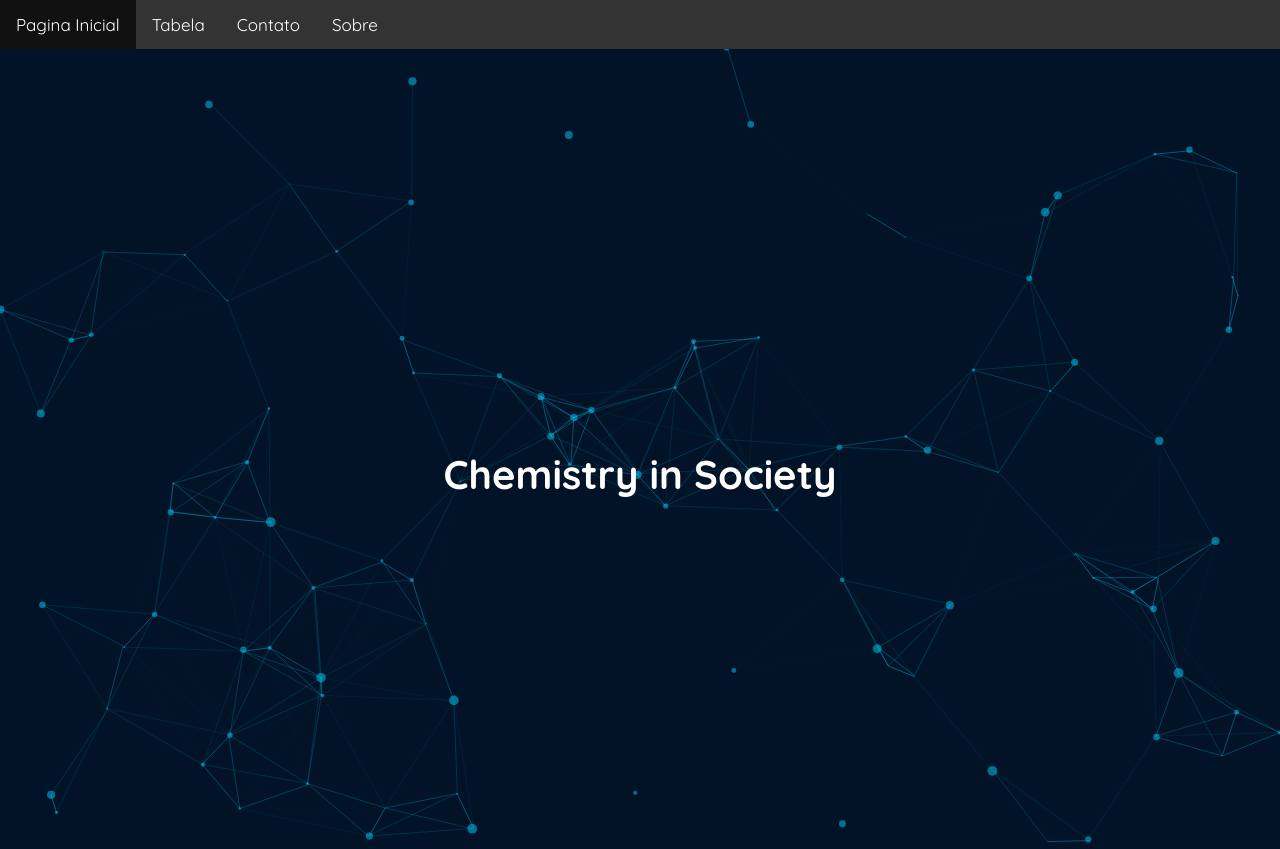
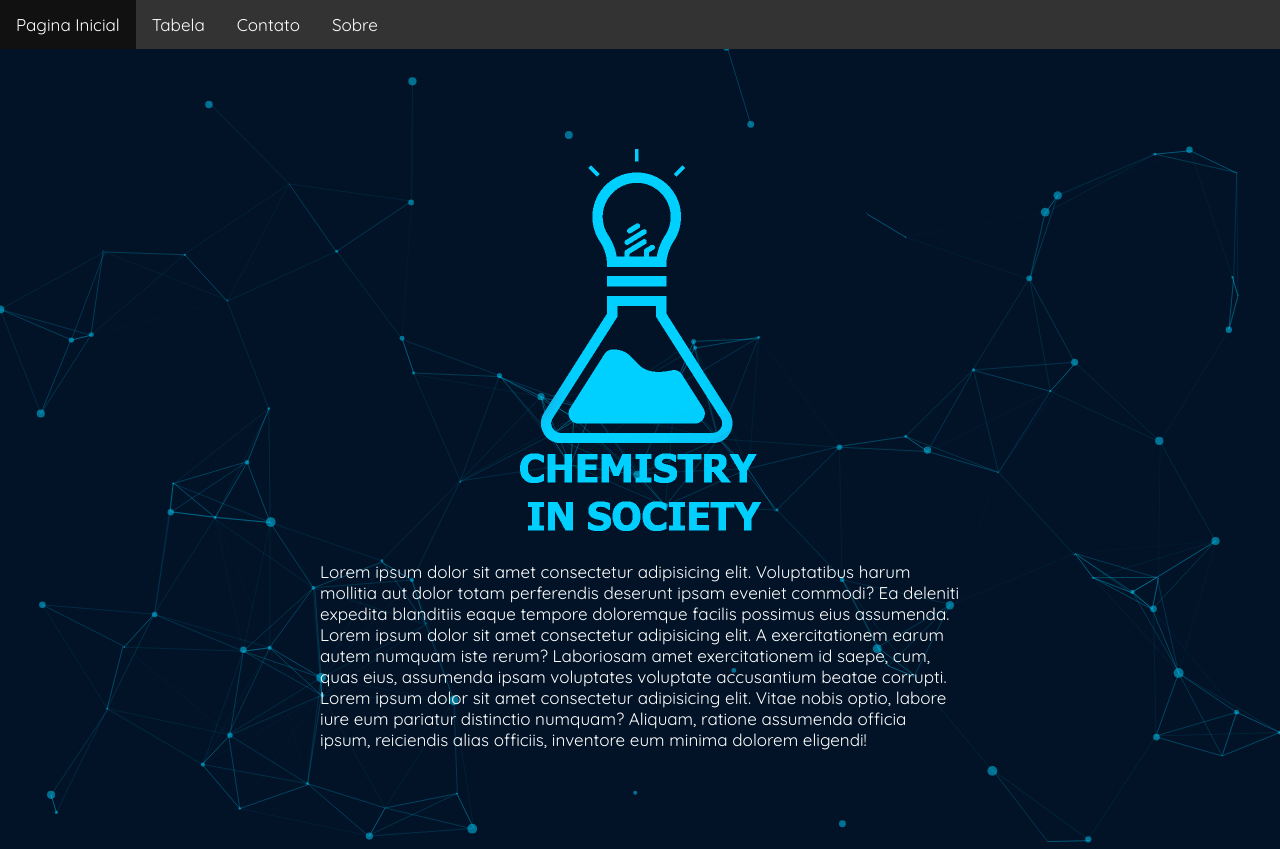
Before and after one commit to JacksonFagundes2007/Chemistry-in-Society, a plain HTML site: page index.html in a window 1280 px wide. Drawn offline with Linux system fonts and the light colour scheme; files that its build step writes are made by us from their sources.

Commit message:
update index

```diff
--- a/css/home/index.css
+++ b/css/home/index.css
@@ -15,10 +15,24 @@ body {
     position: absolute;
     display: flex;
     justify-content: center;
+    align-items: center;
+    flex-direction: column;
 }
 
 #title {
     font-size: 40px;
-    margin-top: 50vh;
+
     color: white;
 }
+
+#logo {
+    width: 241px;
+    height: 382px;
+    object-fit: cover;
+    margin-bottom: 30px;
+}
+
+#description {
+    margin: 0 25vw 0 25vw;
+    color: white;
+}
--- a/index.html
+++ b/index.html
@@ -25,7 +25,12 @@
 
 
       <section id="content">
-          <h1 id="title">Chemistry in Society</h1>
+          <img id="logo" src="images/outhers/logo.png" alt="">
+          <p id="description">
+              Lorem ipsum dolor sit amet consectetur adipisicing elit. Voluptatibus harum mollitia aut dolor totam perferendis deserunt ipsam eveniet commodi? Ea deleniti expedita blanditiis eaque tempore doloremque facilis possimus eius assumenda.
+              Lorem ipsum dolor sit amet consectetur adipisicing elit. A exercitationem earum autem numquam iste rerum? Laboriosam amet exercitationem id saepe, cum, quas eius, assumenda ipsam voluptates voluptate accusantium beatae corrupti.
+              Lorem ipsum dolor sit amet consectetur adipisicing elit. Vitae nobis optio, labore iure eum pariatur distinctio numquam? Aliquam, ratione assumenda officia ipsum, reiciendis alias officiis, inventore eum minima dolorem eligendi!
+            </p>
       </section>
 
   <!-- particles.js container -->
```
Also changed, not shown: images/outhers/logo.png (added).
